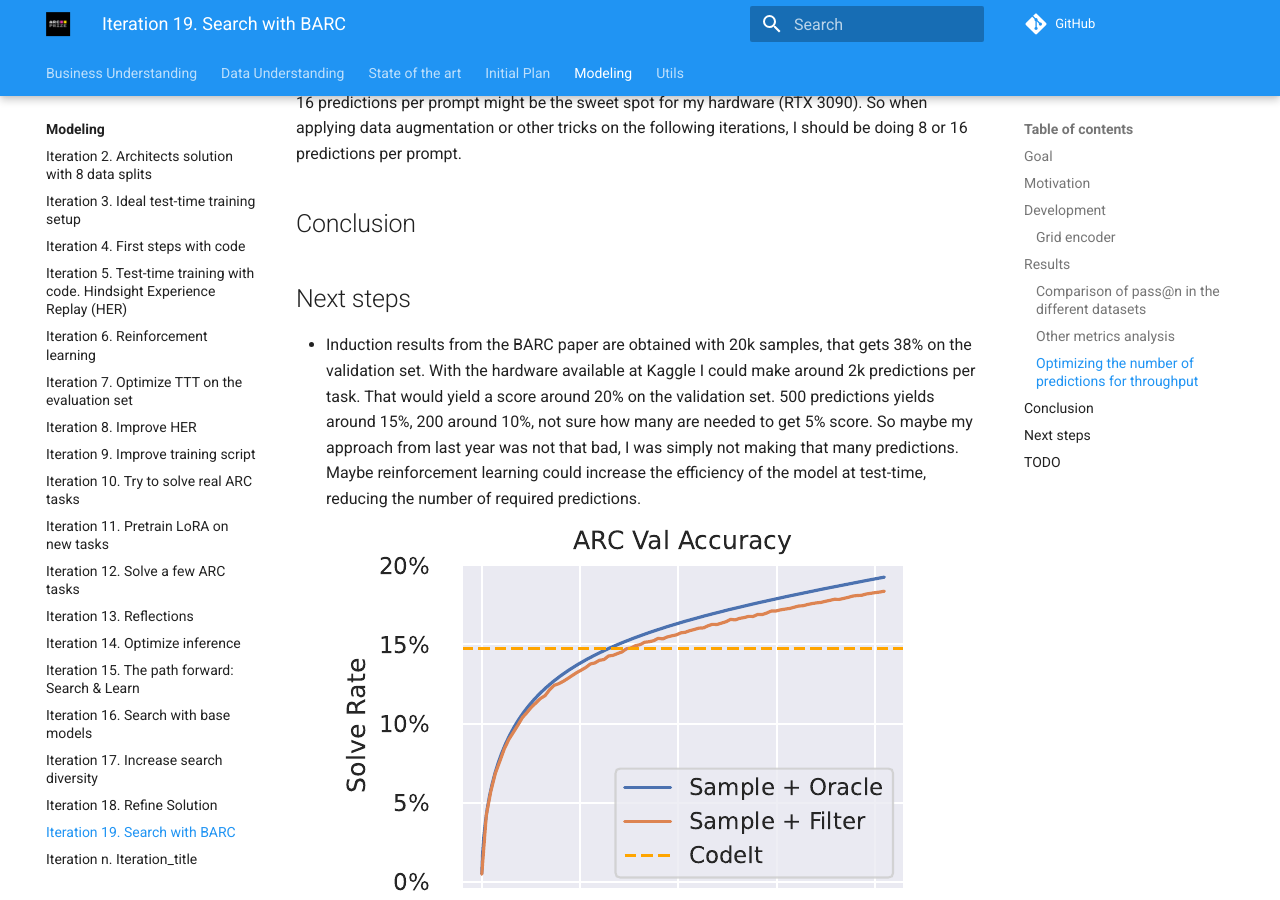
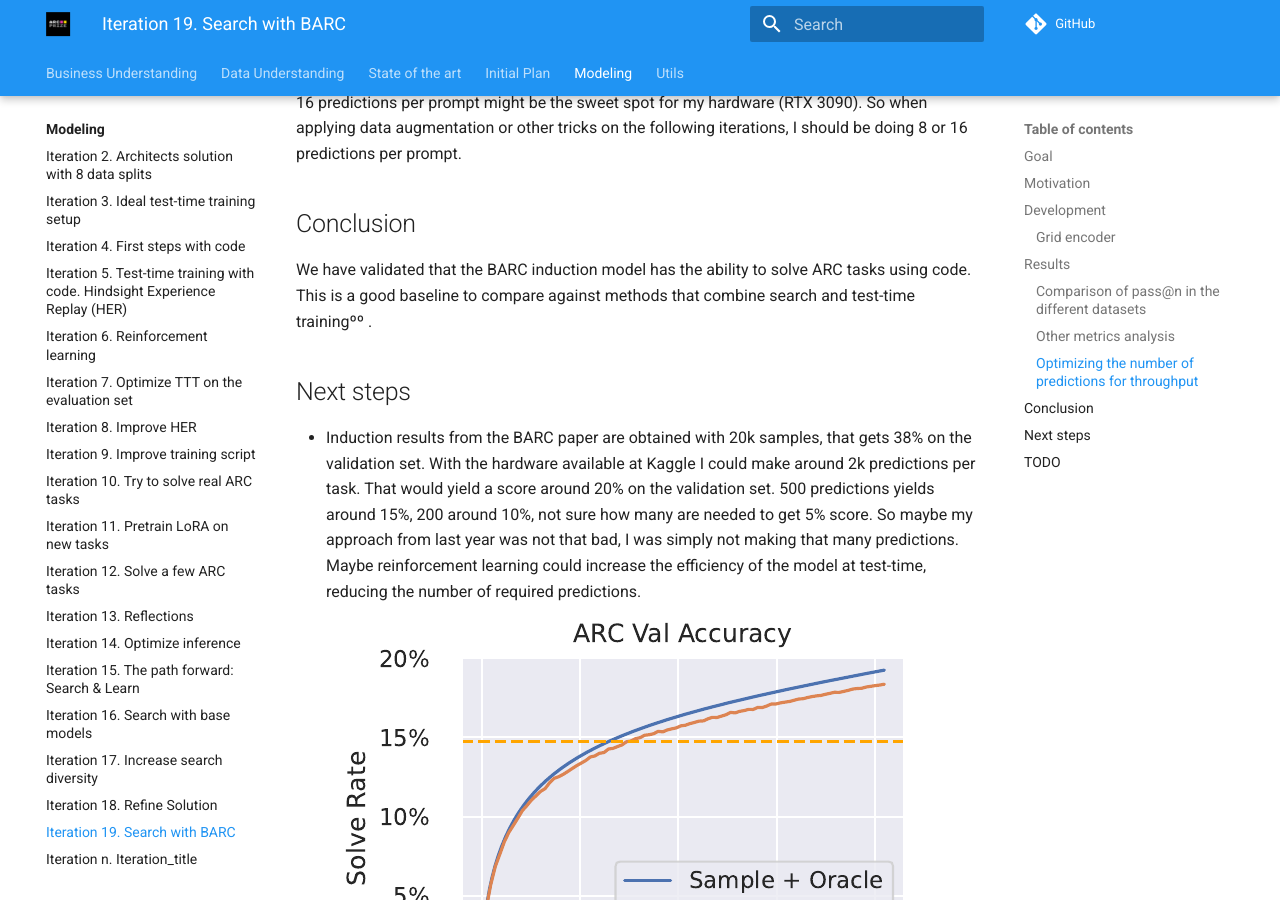
Before and after one commit to ironbar/arc25, an MkDocs documentation site: the page built from docs/modeling/Iteration_19_search_with_BARC.md, in a window 1280 px wide and 900 px high, scrolled down 2893 px. Built offline with MkDocs 1.6.1 and Material for MkDocs 9.7.7, drawn with Linux system fonts in a browser that asks for light colours; comment, search, counter and statistics services are not loaded.

Commit message:
finished iteration 19

```diff
--- a/docs/modeling/Iteration_19_search_with_BARC.md
+++ b/docs/modeling/Iteration_19_search_with_BARC.md
@@ -80,6 +80,9 @@ or other tricks on the following iterations, I should be doing 8 or 16 predictio
 
 ## Conclusion
 
+We have validated that the BARC induction model has the ability to solve ARC tasks using code. This is a good
+baseline to compare against methods that combine search and test-time trainingºº    .
+
 ## Next steps
 
 - Induction results from the BARC paper are obtained with 20k samples, that gets 38% on the validation set.
```
